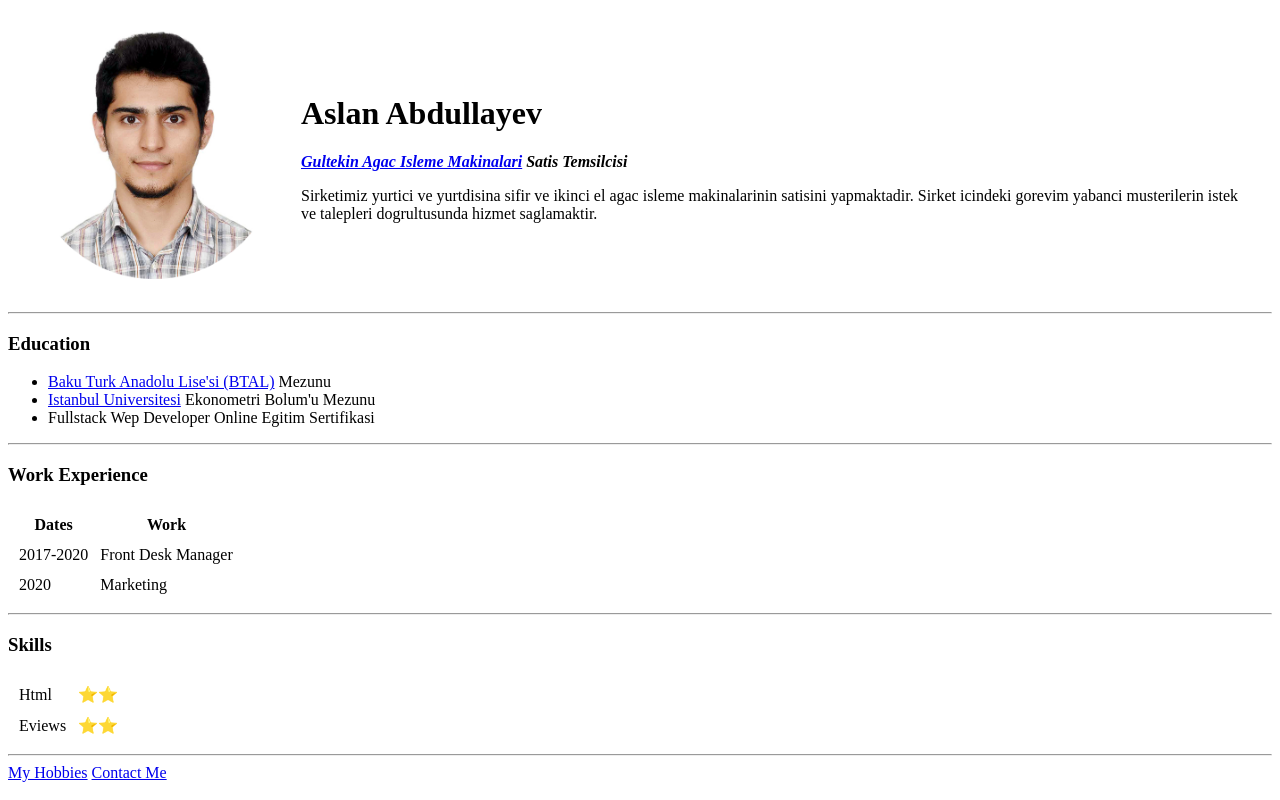
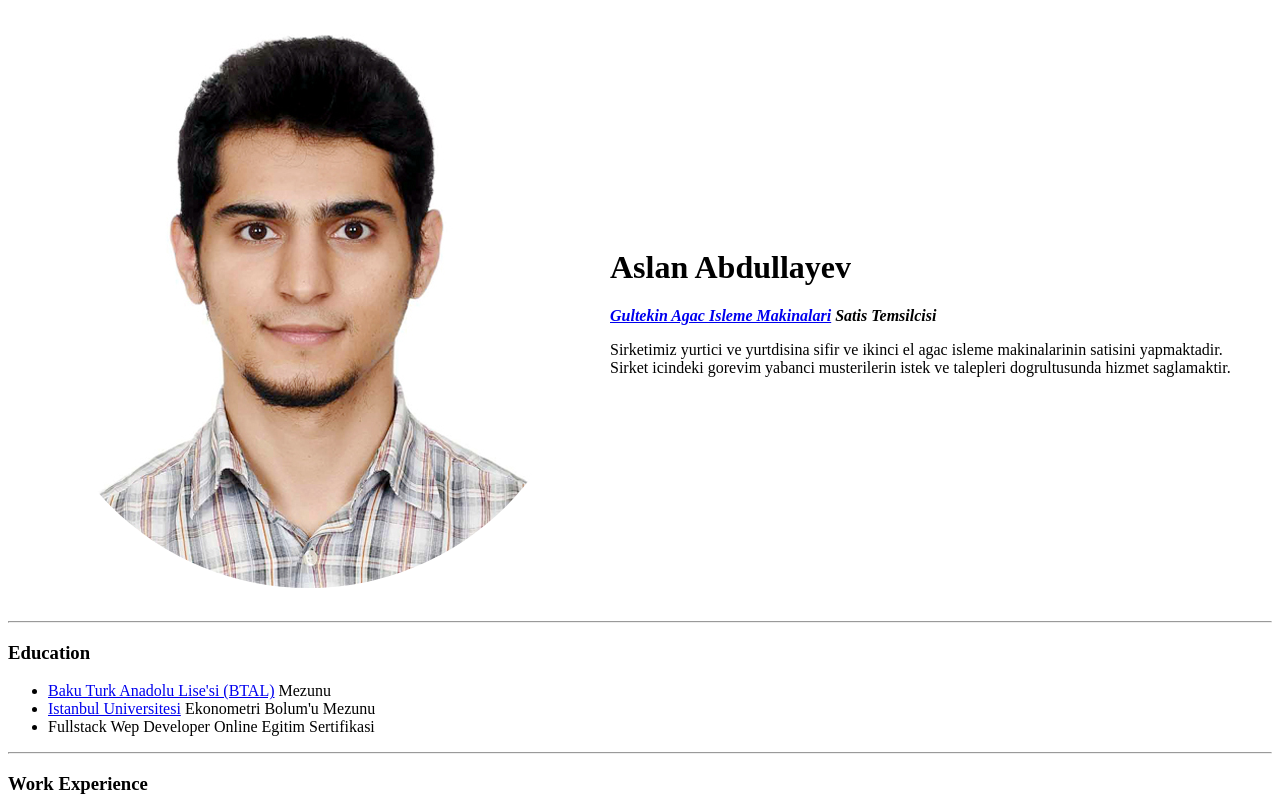
Before and after one commit to aslanabullayev94/cv, a plain HTML site: page index.html in a window 1280 px wide. Shown: the top 800 px of the page. Drawn offline with Linux system fonts and the light colour scheme.

Commit message:
Update index.html

```diff
--- a/index.html
+++ b/index.html
@@ -9,7 +9,7 @@
   <body>
     <table cellspacing="20">
       <tr>
-        <td> <img src="Images/aslan.png" alt="Aslan's Profile Picture" height=250 width=250></td>
+        <td> <img src="Images/aslan.png" alt="Aslan's Profile Picture" ></td>
         <td> <h1>Aslan Abdullayev</h1>
 
          <p>
```
